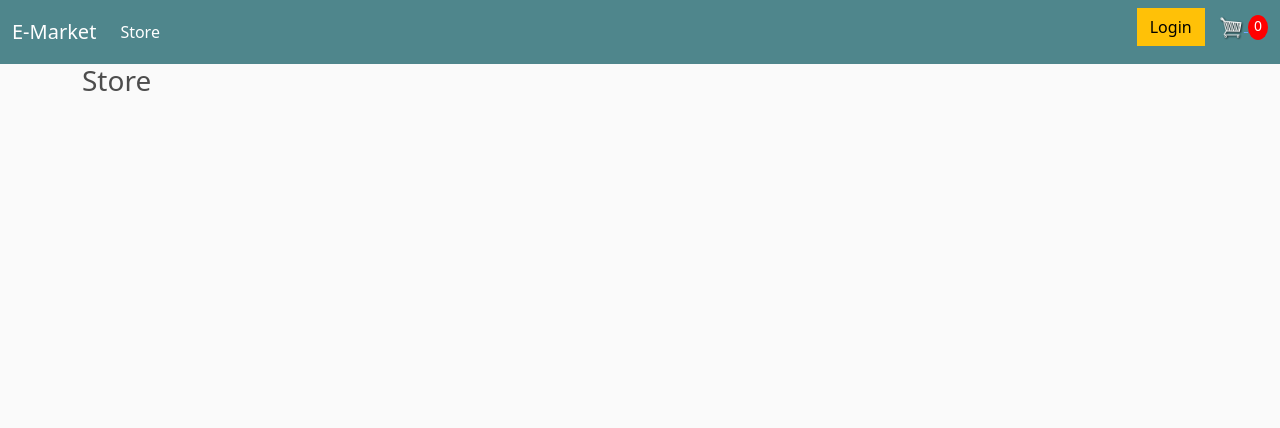
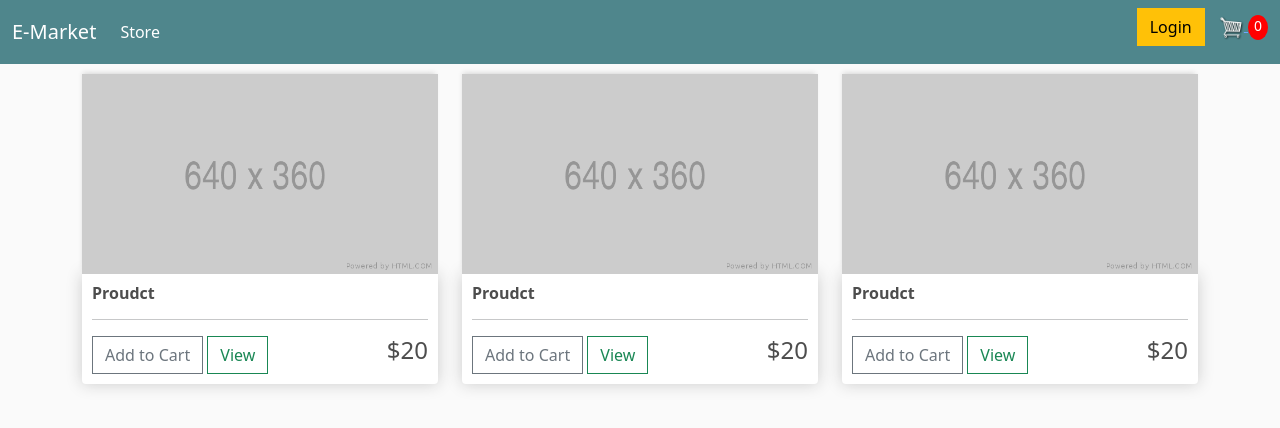
Before and after one commit to BashCtl/django-ecommerce-iv, a Django app: page / in a window 1280 px wide. Shown: the top 428 px of the page. Run offline with Django 4.2, Linux system fonts and the light colour scheme.

Commit message:
store page products placeholders

```diff
--- a/store/templates/store/store.html
+++ b/store/templates/store/store.html
@@ -2,6 +2,41 @@
 {% load static %}
 
 {% block content %}
-    <h3>Store</h3>
+   <div class="row">
+
+    <div class="col-lg-4">
+        <img class="thumbnail" src="{% static 'images/placeholder.png' %}" alt="">
+        <div class="box-element product">
+            <h6><strong>Proudct</strong></h6>
+            <hr>
+            <button class="btn btn-outline-secondary add-btn">Add to Cart</button>
+            <a class="btn btn-outline-success" href="#">View</a>
+            <h4 style="display: inline-block; float: right;">$20</h4>
+        </div>
+    </div>
+
+    <div class="col-lg-4">
+        <img class="thumbnail" src="{% static 'images/placeholder.png' %}" alt="">
+        <div class="box-element product">
+            <h6><strong>Proudct</strong></h6>
+            <hr>
+            <button class="btn btn-outline-secondary add-btn">Add to Cart</button>
+            <a class="btn btn-outline-success" href="#">View</a>
+            <h4 style="display: inline-block; float: right;">$20</h4>
+        </div>
+    </div>
+
+    <div class="col-lg-4">
+        <img class="thumbnail" src="{% static 'images/placeholder.png' %}" alt="">
+        <div class="box-element product">
+            <h6><strong>Proudct</strong></h6>
+            <hr>
+            <button class="btn btn-outline-secondary add-btn">Add to Cart</button>
+            <a class="btn btn-outline-success" href="#">View</a>
+            <h4 style="display: inline-block; float: right;">$20</h4>
+        </div>
+    </div>
+
+   </div>
 
 {% endblock content %}
```
Also changed, not shown: static/images/placeholder.png (added).
